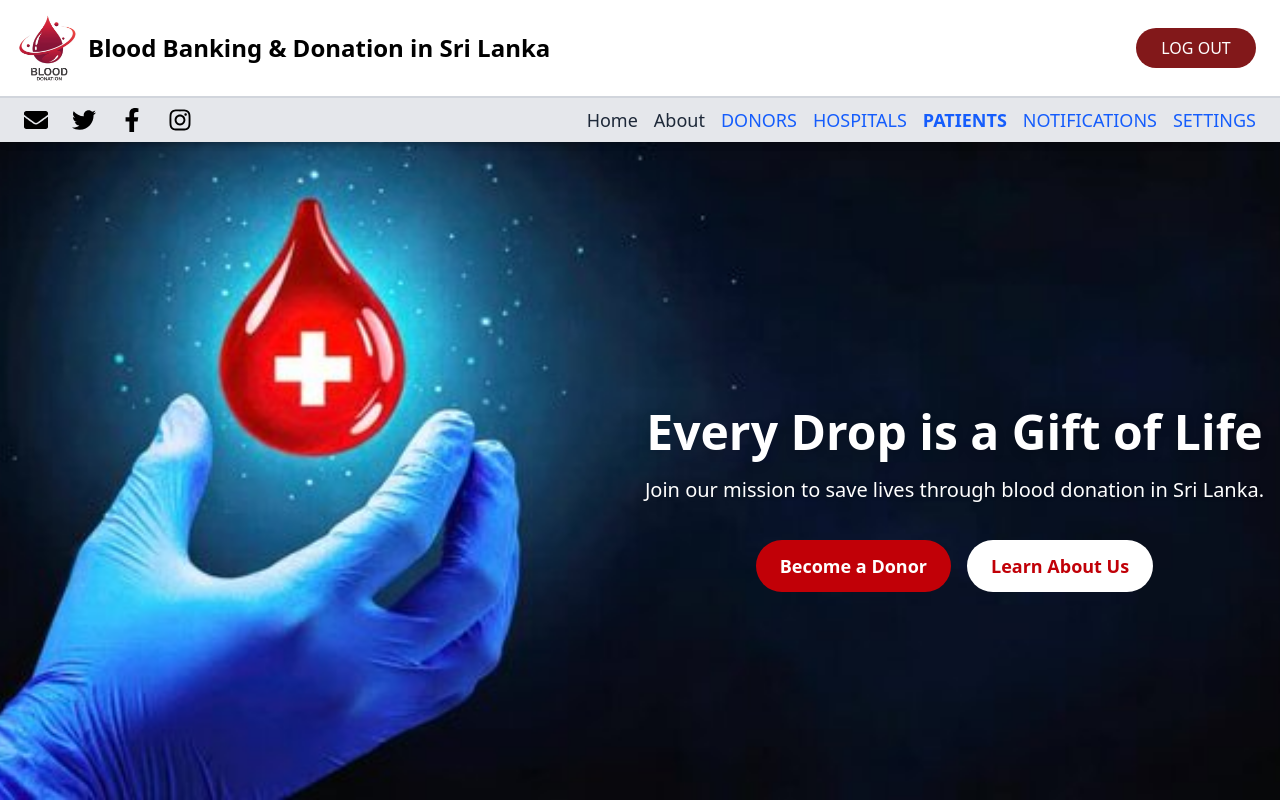
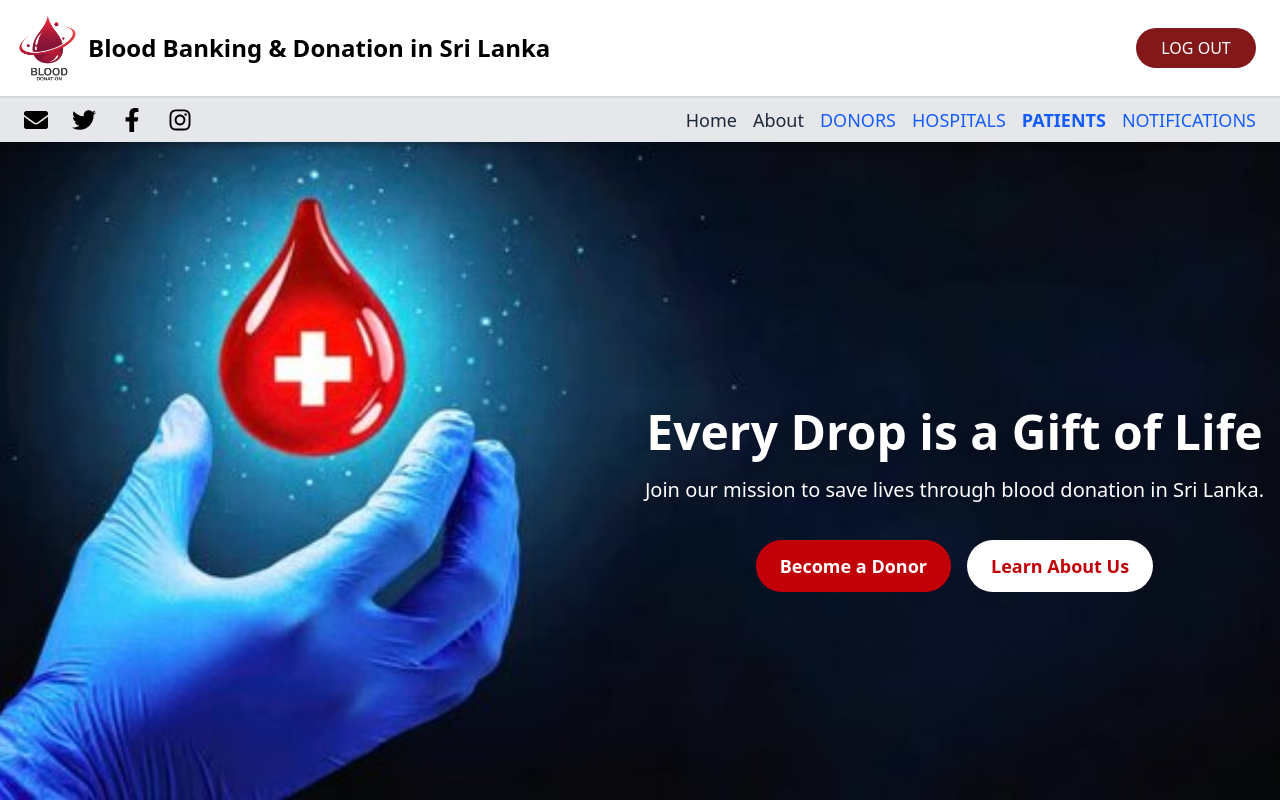
Before and after one commit to sandunipri/blood-donation-system-frontend, a React (Vite) app: page / in a window 1280 px wide. Shown: the top 802 px of the page. Built offline with nearby package versions, Linux system fonts and the light colour scheme; sample sign-in values are in the browser's storage.

Commit message:
load all Recipients

```diff
--- a/src/App.tsx
+++ b/src/App.tsx
@@ -3,6 +3,7 @@ import {DefaultLayout} from "./view/common/defaultLayout/DefaultLayout.tsx";
 import {Login} from "./view/pages/login/Login.tsx";
 import {useEffect} from "react";
 import {isTokenExpired} from "./auth/auth.ts";
+import {Register} from "./view/pages/register/Register.tsx";
 function App(){
 
     const  navigate = useNavigate();
@@ -20,7 +21,9 @@ function App(){
             <Routes>
                 <Route path="/*" element={<DefaultLayout/>}></Route>
                 <Route path="/login" element={<Login/>}></Route>
-     {/*           <Route path="/register" element={<Register/>}></Route>
+                <Route path="/register" element={<Register/>}></Route>
+
+                {/*           <Route path="/register" element={<Register/>}></Route>
                 <Route path="/home" element={<Home/>}></Route>
                 <Route path="/donor-manage" element={<DonorManage/>}></Route>
                 <Route path="/admin" element={<Admin/>}></Route>
--- a/src/view/common/mainContent/MainContent.tsx
+++ b/src/view/common/mainContent/MainContent.tsx
@@ -1,5 +1,4 @@
 import {Route, Routes} from "react-router-dom";
-import {Register} from "../../pages/register/Register.tsx";
 import {DonorManage} from "../../pages/donor/DonorManage.tsx";
 import {Admin} from "../../pages/admin/Admin.tsx";
 import {Hospital} from "../../pages/hospital/Hospital.tsx";
@@ -12,7 +11,6 @@ import {Patient} from "../../pages/patient/Patient.tsx";
 export function MainContent() {
     return (
         <Routes>
-            <Route path="/register" element={<Register/>}></Route>
             <Route path="/" element={<Home/>}></Route>
             <Route path="/donor-manage" element={<DonorManage/>}></Route>
             <Route path="/admin" element={<Admin/>}></Route>
--- a/src/view/common/navBar/NavBar.tsx
+++ b/src/view/common/navBar/NavBar.tsx
@@ -140,7 +140,6 @@ export function NavBar({scrollToAbout, scrollToHome}: NavBarProps) {
                                     <li><Link to="/patient" className="font-bold hover:underline">PATIENTS</Link>
                                     </li>
                                     <li><Link to="/notification" className="hover:underline">NOTIFICATIONS</Link></li>
-                                    <li><Link to="/admin/settings" className="hover:underline">SETTINGS</Link></li>
                                 </>
                             )
                         }
```
